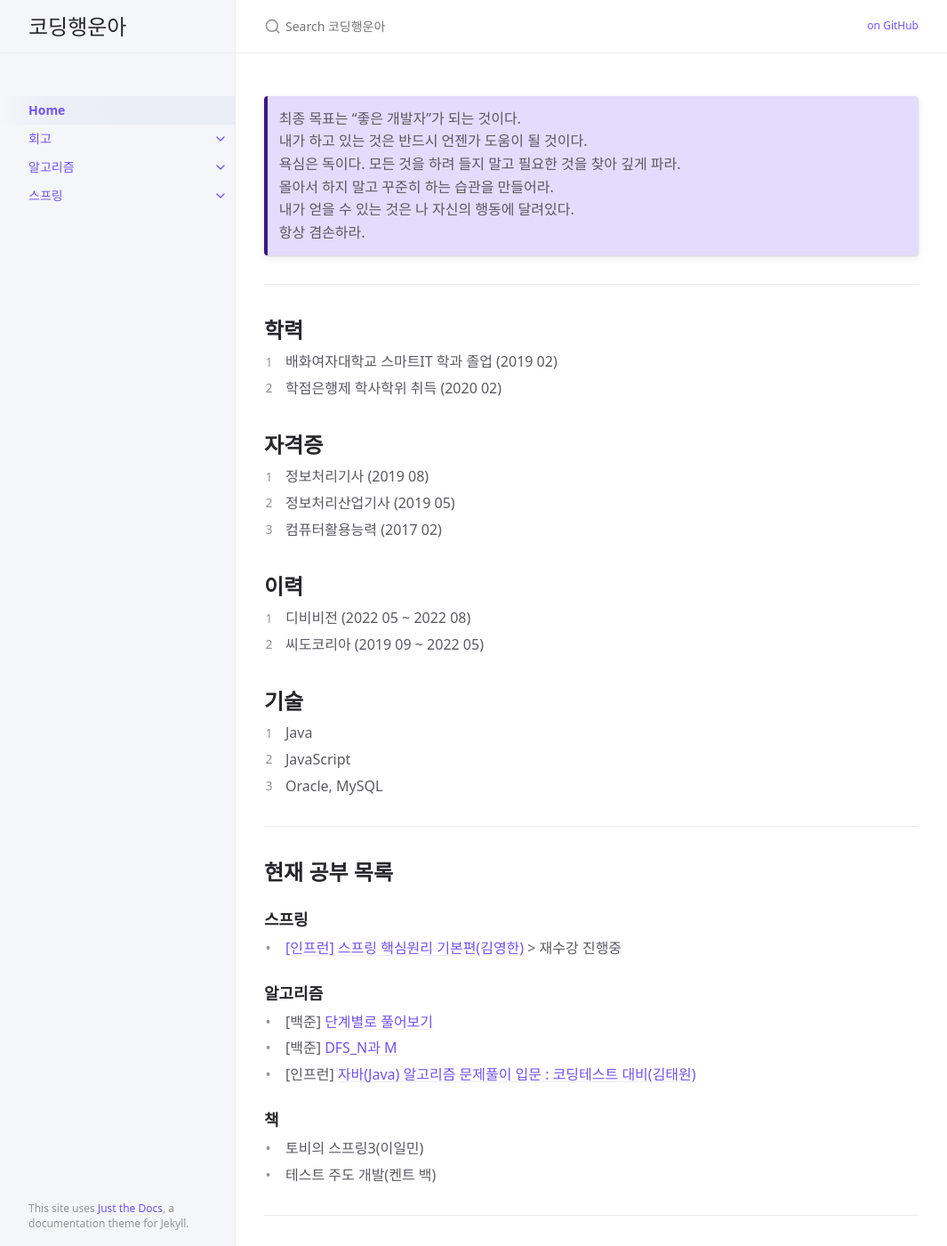
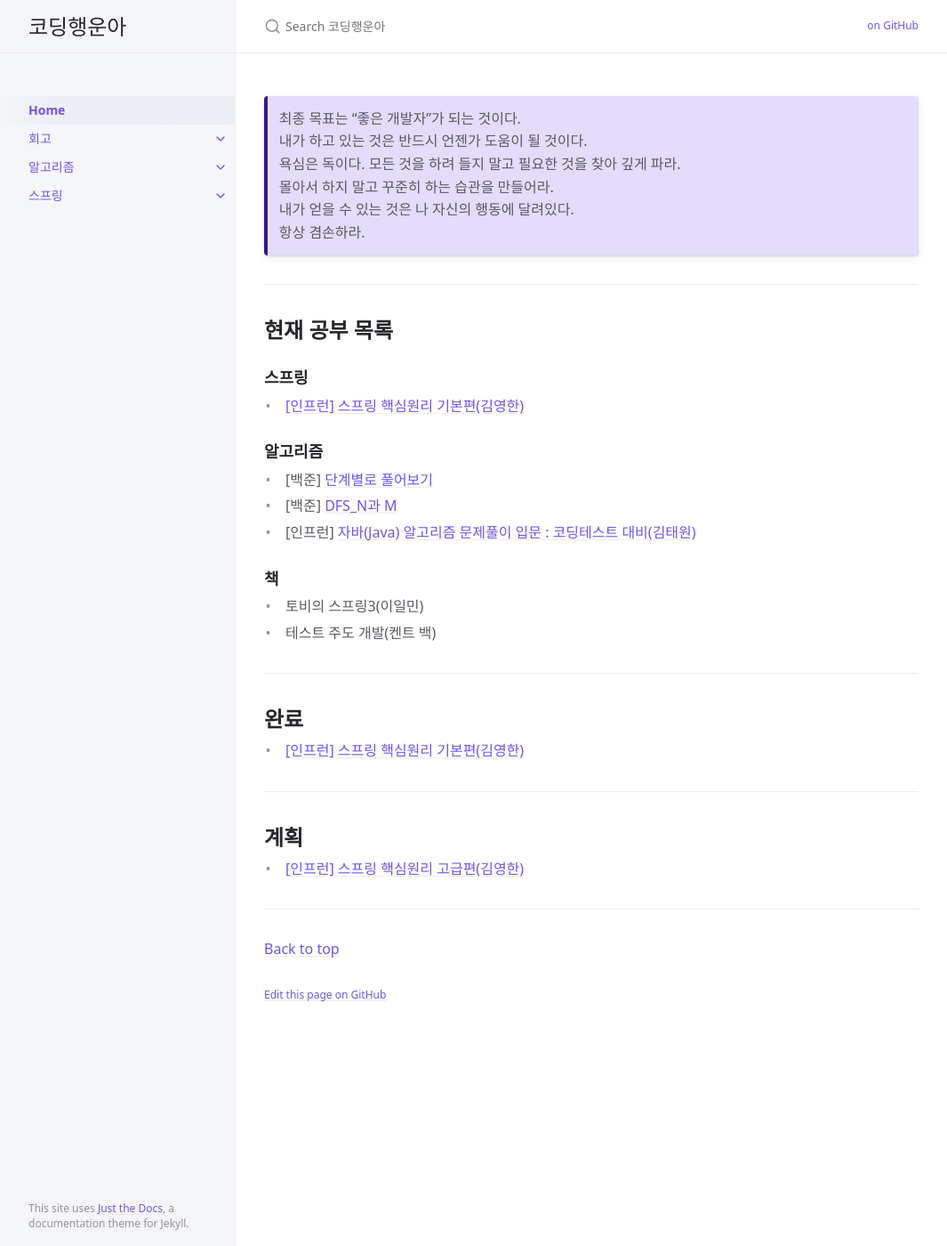
Before and after one commit to luckhunger/luckhunger-github.io, a Jekyll site: the page built from index.md, in a window 1280 px wide and 1400 px high. Shown: the whole window at 89% size, without its empty margins (107-1172 px from the left). Built offline with Jekyll 4.4.1, drawn with Linux system fonts in a browser that asks for light colours.

Commit message:
개인정보 주석처리

```diff
--- a/index.md
+++ b/index.md
@@ -14,30 +14,43 @@ permalink: /
 
 ---
 
-## **학력**
-1. 배화여자대학교 스마트IT 학과 졸업 (2019 02)
-2. 학점은행제 학사학위 취득 (2020 02)
+[//]: # (## **학력**)
 
-## **자격증**
-1. 정보처리기사 (2019 08)
-2. 정보처리산업기사 (2019 05)
-3. 컴퓨터활용능력 (2017 02)
+[//]: # (1. 배화여자대학교 스마트IT 학과 졸업 &#40;2019 02&#41;)
 
-## **이력**
-1. 디비비전 (2022 05 ~ 2022 08)
-2. 씨도코리아 (2019 09 ~ 2022 05)
+[//]: # (2. 학점은행제 학사학위 취득 &#40;2020 02&#41;)
 
-## **기술**
-1. Java
-2. JavaScript
-3. Oracle, MySQL
+[//]: # ()
+[//]: # (## **자격증**)
 
----
+[//]: # (1. 정보처리기사 &#40;2019 08&#41;)
+
+[//]: # (2. 정보처리산업기사 &#40;2019 05&#41;)
+
+[//]: # (3. 컴퓨터활용능력 &#40;2017 02&#41;)
+
+[//]: # ()
+[//]: # (## **이력**)
+
+[//]: # (1. 디비비전 &#40;2022 05 ~ 2022 08&#41;)
+
+[//]: # (2. 씨도코리아 &#40;2019 09 ~ 2022 05&#41;)
+
+[//]: # ()
+[//]: # (## **기술**)
+
+[//]: # (1. Java)
+
+[//]: # (2. JavaScript)
+
+[//]: # (3. Oracle, MySQL)
+
+[//]: # (---)
 
 ## **현재 공부 목록**
 
 ### **스프링**
-- [[인프런] 스프링 핵심원리 기본편(김영한)](https://www.inflearn.com/course/%EC%8A%A4%ED%94%84%EB%A7%81-%ED%95%B5%EC%8B%AC-%EC%9B%90%EB%A6%AC-%EA%B8%B0%EB%B3%B8%ED%8E%B8) > 재수강 진행중
+- [[인프런] 스프링 핵심원리 기본편(김영한)](https://www.inflearn.com/course/%EC%8A%A4%ED%94%84%EB%A7%81-%ED%95%B5%EC%8B%AC-%EC%9B%90%EB%A6%AC-%EA%B8%B0%EB%B3%B8%ED%8E%B8)
 
 ### **알고리즘**
 - [백준] [단계별로 풀어보기](https://www.acmicpc.net/step)
```
